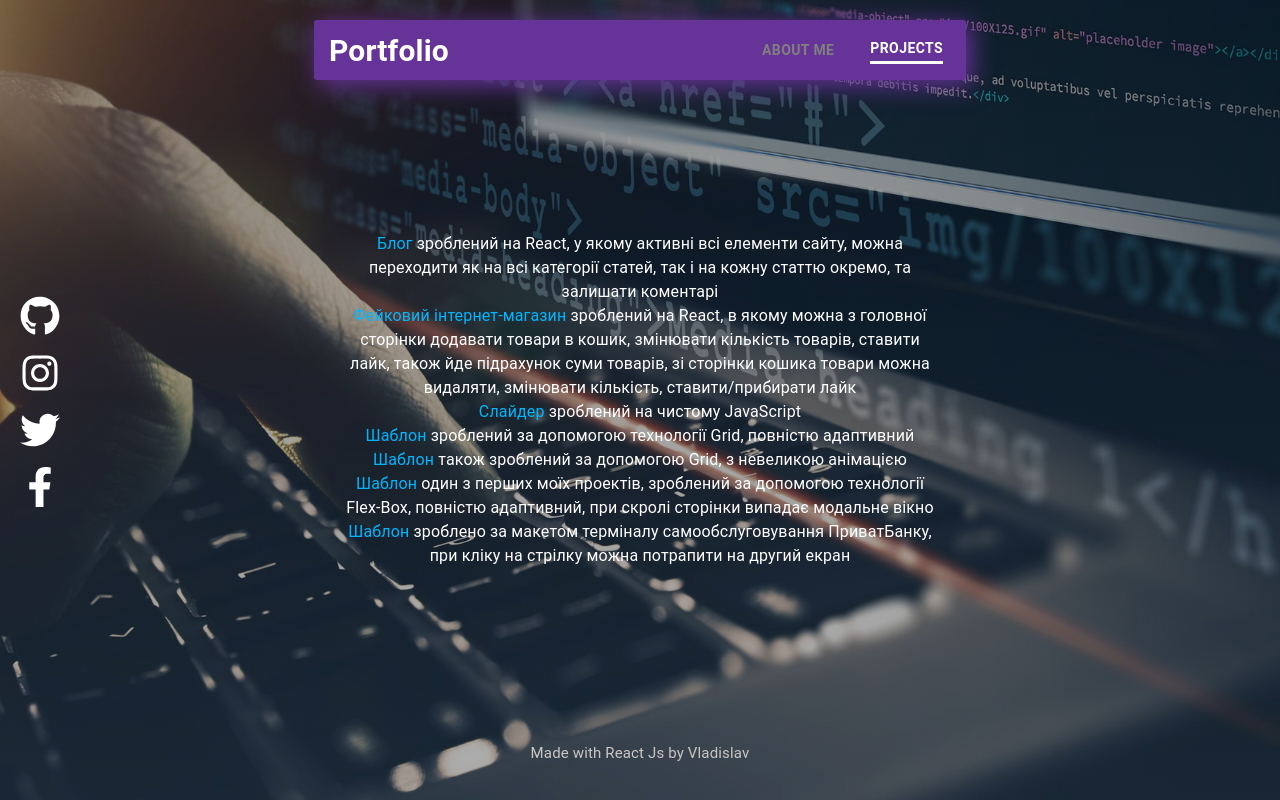
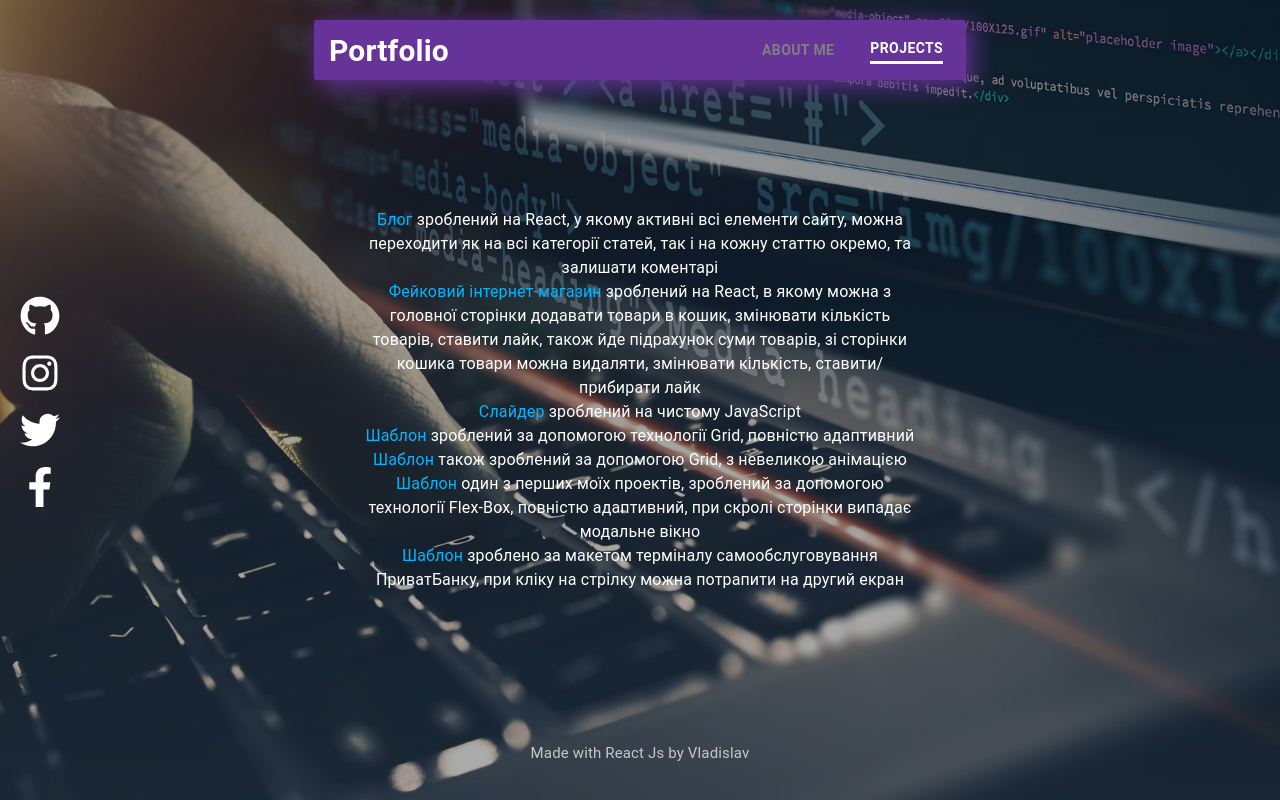
Before and after one commit to VladislavFuklev/react-portfolio, a React (Create React App) app: page /pages/projects in a window 1280 px wide. Built offline with nearby package versions, Linux system fonts and the light colour scheme.

Commit message:
fix adaptive

```diff
--- a/src/pages/Projects/projects.scss
+++ b/src/pages/Projects/projects.scss
@@ -9,3 +9,7 @@
 .projects {
     margin-top: 40px;
 }
+
+.w768 {
+    padding: 20px;
+}
```
